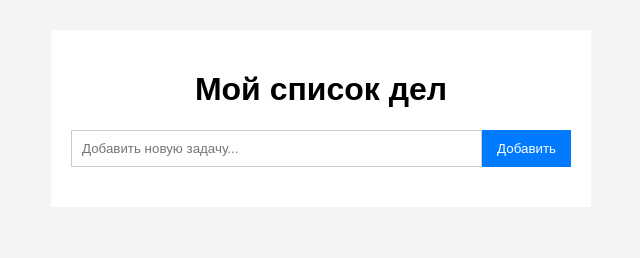
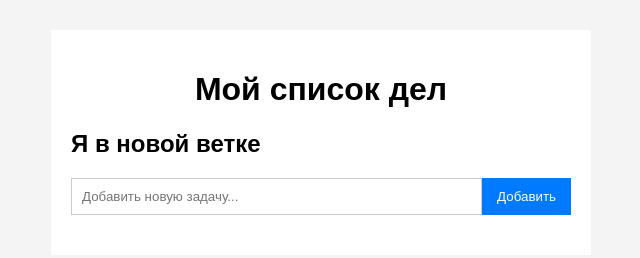
Before and after one commit to ErbolShermamatov/todolist, a plain HTML site: page todo-list.html in a window 1280 px wide. Shown: the whole page, without its empty margins (319-959 px from the left). Drawn offline with Linux system fonts and the light colour scheme.

Commit message:
Добавил заголовок в новой ветке

```diff
--- a/todo-list.html
+++ b/todo-list.html
@@ -33,7 +33,7 @@
 
     <div class="container">
         <h1>Мой список дел</h1>
-
+        <h2>Я в новой ветке</h2>
         <form id="task-form">
             <input type="text" id="task-input" placeholder="Добавить новую задачу..." required>
             <button type="submit">Добавить</button>
```
